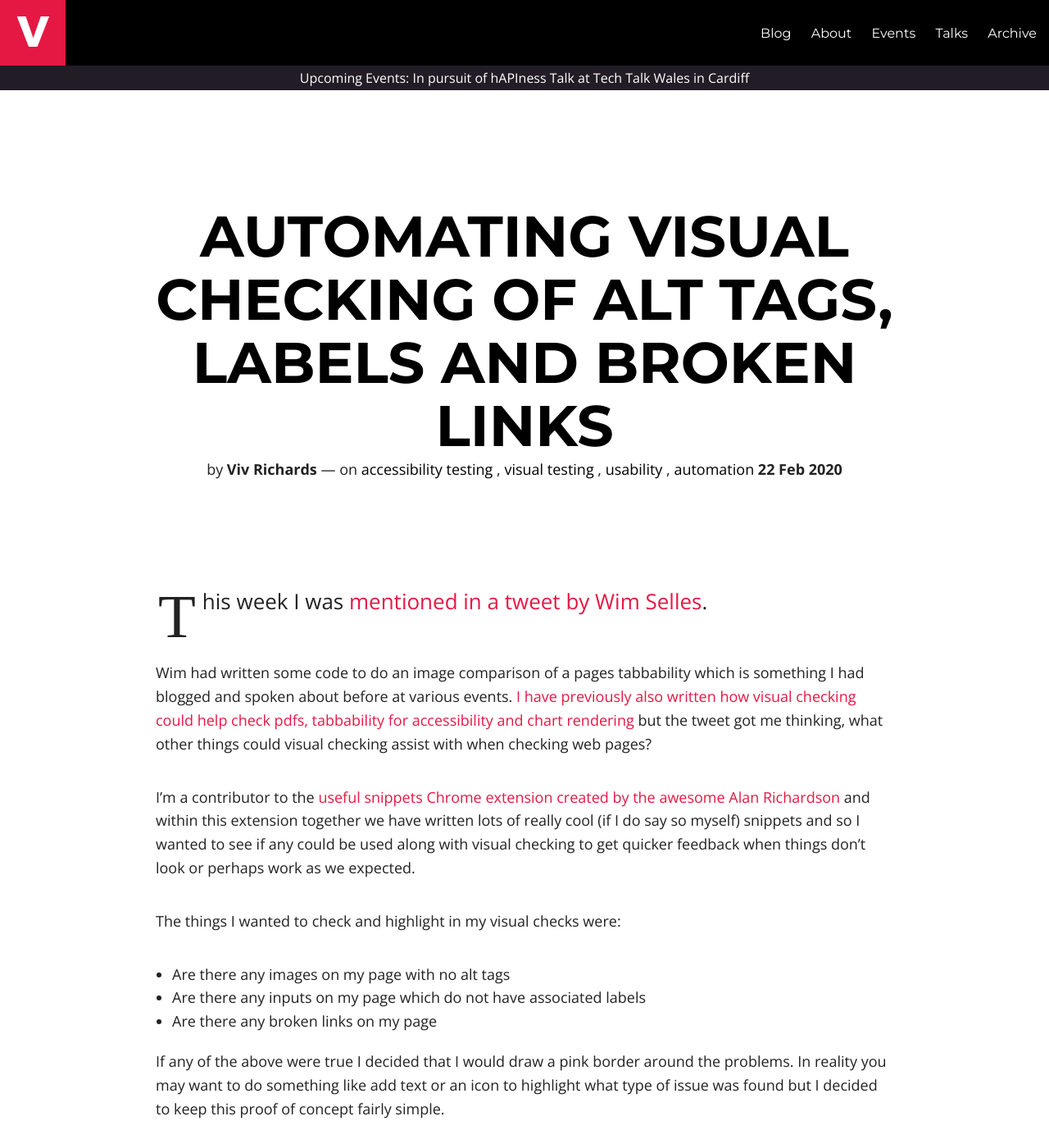
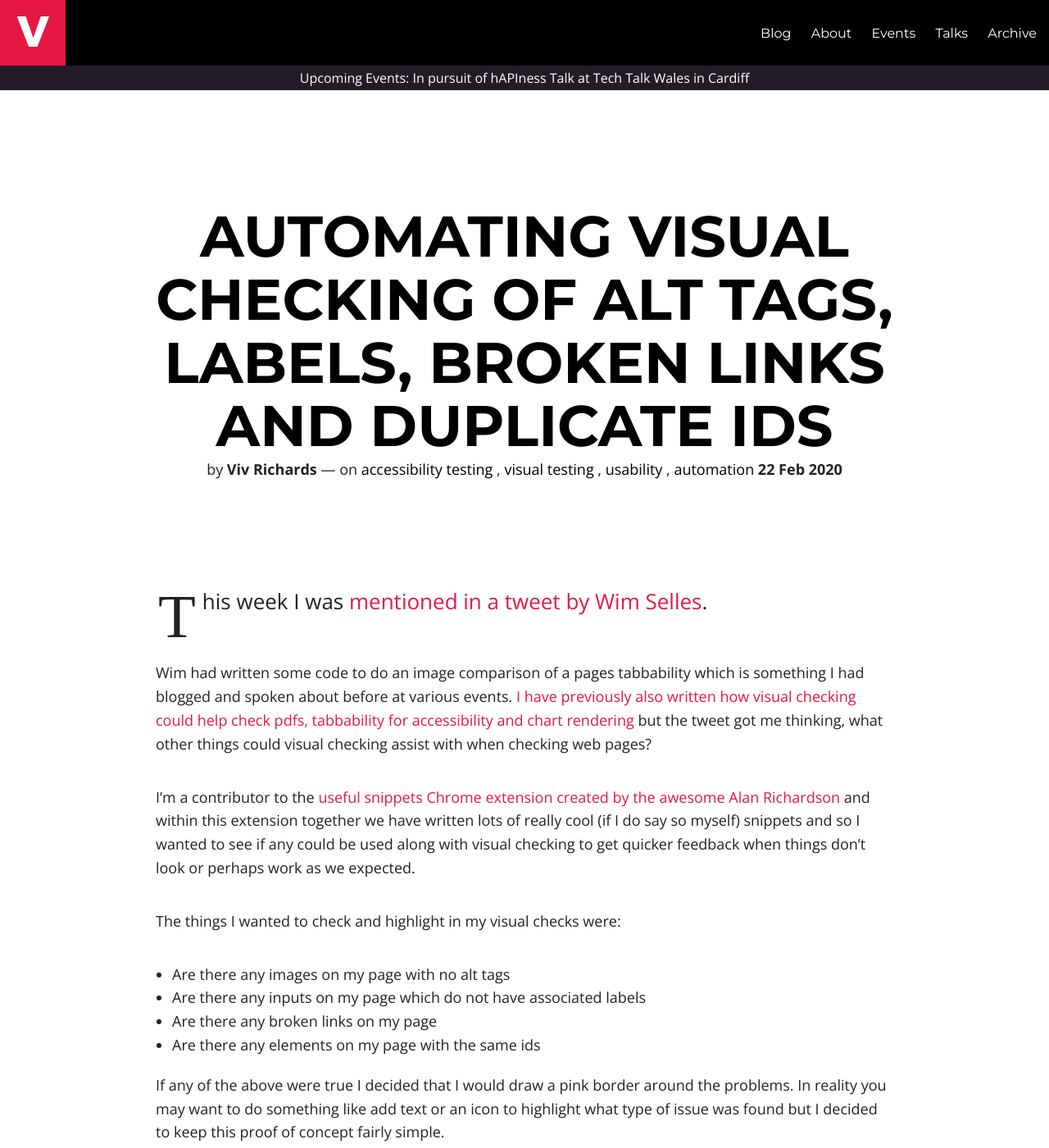
Before and after one commit to vivrichards600/vivrichards600.github.io, a Jekyll site: the page built from _posts/2020-02-22-automating-visual-checking-of-missing-alt-no-labels-broken-links.md, in a window 1280 px wide and 1400 px high. Shown: the whole window at 82% size. Built offline with Jekyll 4.4.1, drawn with Linux system fonts in a browser that asks for light colours; nearby versions of some CDN libraries; comment, search, counter and statistics services are not loaded.

Commit message:
Updating blog post to check for duplicate ids

```diff
--- a/_posts/2020-02-22-automating-visual-checking-of-missing-alt-no-labels-broken-links.md
+++ b/_posts/2020-02-22-automating-visual-checking-of-missing-alt-no-labels-broken-links.md
@@ -1,6 +1,6 @@
 ---
 layout: post
-title: Automating visual checking of alt tags, labels and broken links
+title: Automating visual checking of alt tags, labels, broken links and duplicate ids
 description:
 headline:
 modified: 2018-11-06
@@ -23,6 +23,7 @@ The things I wanted to check and highlight in my visual checks were:
 * Are there any images on my page with no alt tags
 * Are there any inputs on my page which do not have associated labels
 * Are there any broken links on my page
+* Are there any elements on my page with the same ids
 
 If any of the above were true I decided that I would draw a pink border around the problems. In reality you may want to do something like add text or an icon to highlight what type of issue was found but I decided to keep this proof of concept fairly simple.
 
```
Also changed, not shown: images/a11y-issues.png.
